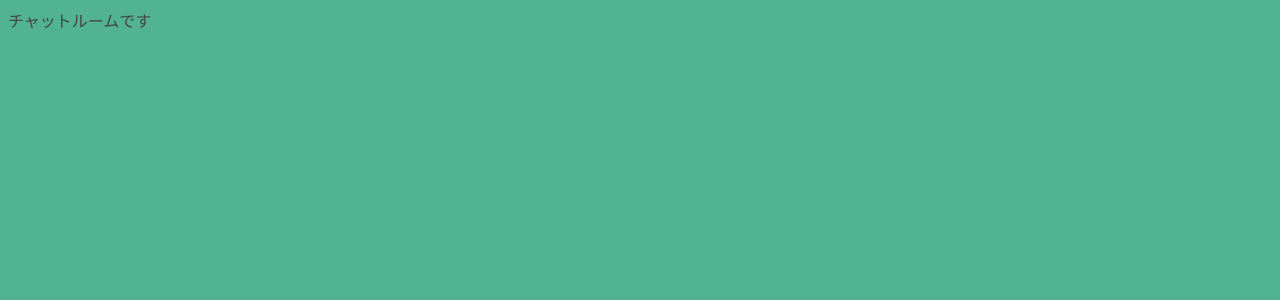
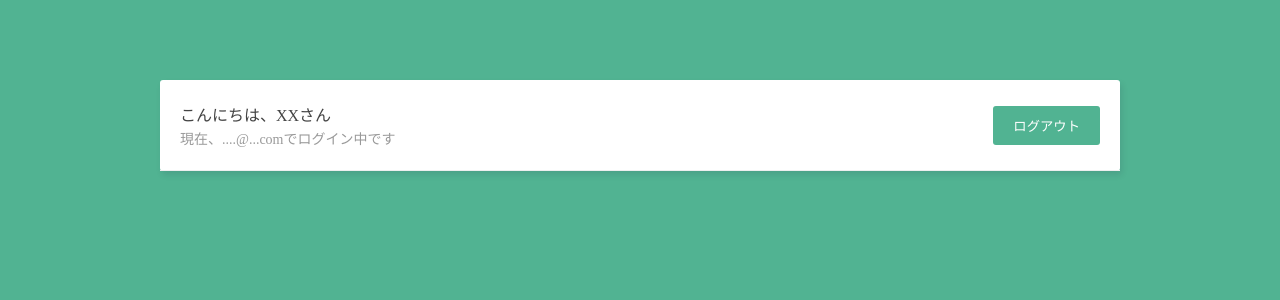
Before and after one commit to nyohoo/VuePractice, a Vue app in the folder live-chat-vuejs/: page /chatroom in a window 1280 px wide. Shown: the top 300 px of the page. Built offline with nearby package versions, Linux system fonts and the light colour scheme.

Commit message:
add: ナビバーの実装

```diff
--- /dev/null
+++ b/live-chat-vuejs/src/components/NabvarPage.vue
@@ -0,0 +1,28 @@
+<template>
+  <nav>
+   <div>
+     <p>こんにちは、XXさん</p>
+     <p class="email">現在、....@...comでログイン中です</p>
+   </div>
+   <button>ログアウト</button>
+  </nav>
+</template>
+
+<style scoped>
+nav {
+  padding: 20px;
+  border-bottom: 1px solid #eee;
+  display: flex;
+  justify-content: space-between;
+  align-items: center;
+}
+nav p {
+  margin: 2px auto;
+  font-size: 16px;
+  color: #444;
+}
+nav p.email {
+  font-size: 14px;
+  color: #999;
+}
+</style>
--- a/live-chat-vuejs/src/views/ChatroomPage.vue
+++ b/live-chat-vuejs/src/views/ChatroomPage.vue
@@ -1,10 +1,14 @@
 <template>
-  <div>チャットルームです</div>
+  <div class="container">
+    <NabvarPage />
+  </div>
 </template>
 
 <script>
+import NabvarPage from '../components/NabvarPage.vue'
+
 export default {
-
+  components: { NabvarPage },
 }
 </script>
 
```
